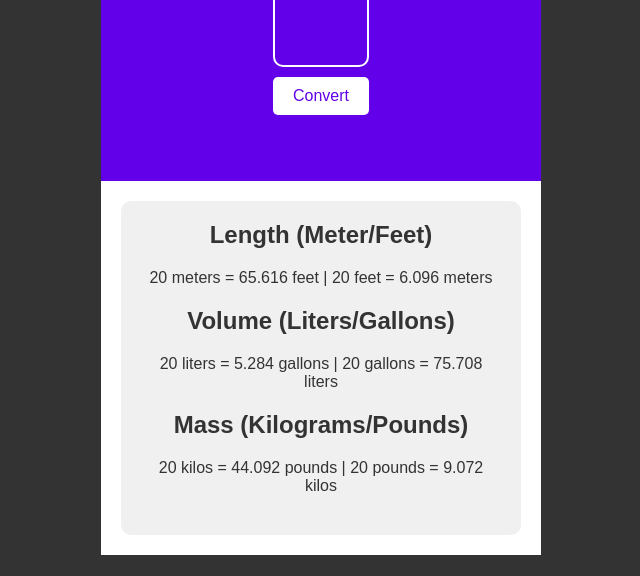
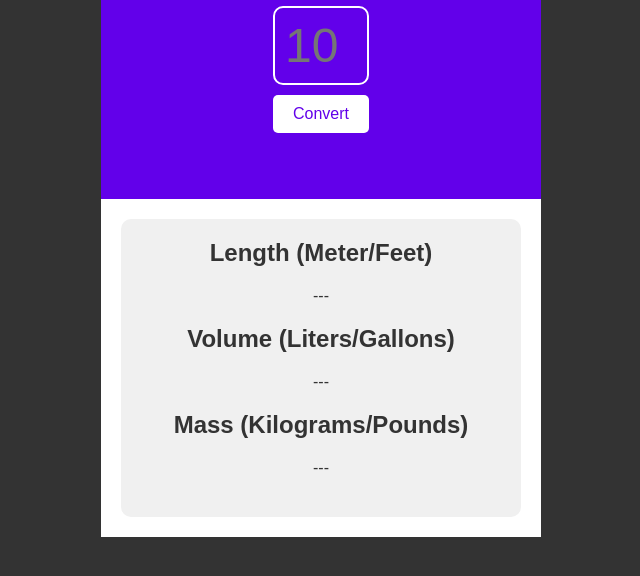
Before and after one commit to samuelonoh/Unit-Converter, a plain HTML site: page index.html in a window 1280 px wide. Shown: the part 224-800 px from the top of the page, without its empty margins (319-959 px from the left). Drawn offline with Linux system fonts and the light colour scheme.

```diff
--- a/index.html
+++ b/index.html
@@ -19,24 +19,24 @@
         <div class="input">
             <h1>Metric/Imperial Unit Conversion</h1>
             <div class="conversion-box">
-                <input type="text" id="input-el">
+                <input type="text" id="input-el" placeholder="10">
                 <button id="btn">Convert</button>
-                <p id="error"></p>
+                <p id="error"> </p>
             </div>
         </div>
         <div class="conversion-container">
             <div class="result-box">
                 <div class="result">
                     <h2>Length (Meter/Feet)</h2>
-                    <p id="length">20 meters = 65.616 feet | 20 feet = 6.096 meters</p>
+                    <p id="length">---</p>
                 </div>
                 <div class="result">
                     <h2>Volume (Liters/Gallons)</h2>
-                    <p id="volume">20 liters = 5.284 gallons | 20 gallons = 75.708 liters</p>
+                    <p id="volume">---</p>
                 </div>
                 <div class="result">
                     <h2>Mass (Kilograms/Pounds)</h2>
-                    <p id="mass">20 kilos = 44.092 pounds | 20 pounds = 9.072 kilos</p>
+                    <p id="mass">---</p>
                 </div>
             </div>
         </div>
```
